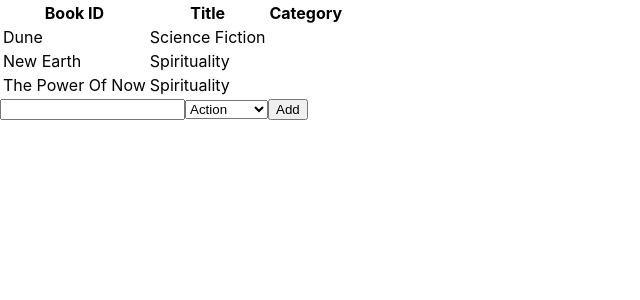
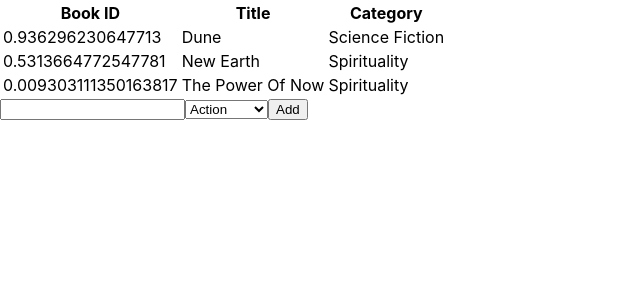
Before and after one commit to AbdelrhmanAmin/Bookstore, a React (Create React App) app: page / in a window 1280 px wide. Shown: the top 300 px of the page, without its empty margins (0-640 px from the left). Built offline with nearby package versions, Linux system fonts and the light colour scheme.

Commit message:
Add id row

```diff
--- a/src/components/Book.js
+++ b/src/components/Book.js
@@ -1,17 +1,19 @@
 import PropTypes from 'prop-types';
 
-const Book = ({ book: { key, title, category } }) => (
+const Book = ({ book: { id, title, category }, key }) => (
   <tr key={key}>
+    <td>{id}</td>
     <td>{title}</td>
     <td>{category}</td>
   </tr>
 );
 Book.propTypes = {
   book: PropTypes.exact({
-    key: PropTypes.number.isRequired,
+    id: PropTypes.number.isRequired,
     title: PropTypes.string.isRequired,
     category: PropTypes.string.isRequired,
   }).isRequired,
+  key: PropTypes.number.isRequired,
 };
 
 export default Book;
```
